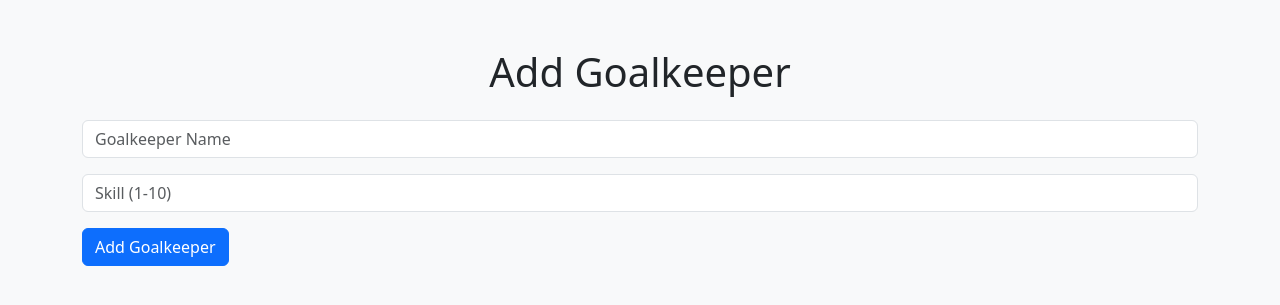
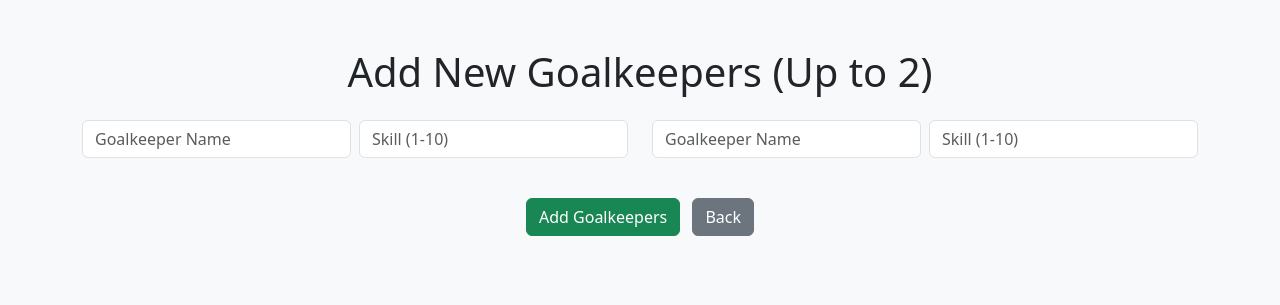
Before and after one commit to MarkkoFarmer/Team-Balancer, a Flask app: page /add_goalkeeper in a window 1280 px wide. Shown: the top 305 px of the page. Run offline with Flask 3, Linux system fonts and the light colour scheme.

Commit message:
Update add_goalkeeper.html

```diff
--- a/templates/add_goalkeeper.html
+++ b/templates/add_goalkeeper.html
@@ -2,20 +2,25 @@
 <html lang="en">
 <head>
     <meta charset="UTF-8">
-    <title>Add Goalkeeper</title>
+    <title>Add Goalkeepers</title>
     <link href="https://cdn.jsdelivr.net/npm/bootstrap@5.3.3/dist/css/bootstrap.min.css" rel="stylesheet">
 </head>
 <body class="bg-light p-5">
 <div class="container">
-    <h1 class="mb-4 text-center">Add Goalkeeper</h1>
+    <h1 class="text-center mb-4">Add New Goalkeepers (Up to 2)</h1>
     <form method="POST">
-        <div class="mb-3">
-            <input type="text" class="form-control" name="name" placeholder="Goalkeeper Name" required>
+        <div class="row">
+            {% for i in range(2) %}
+            <div class="col-md-6 mb-3 d-flex align-items-end">
+                <input type="text" name="gk_name_{{ i }}" class="form-control me-2" placeholder="Goalkeeper Name">
+                <input type="number" name="gk_skill_{{ i }}" class="form-control" placeholder="Skill (1-10)" min="1" max="10">
+            </div>
+            {% endfor %}
         </div>
-        <div class="mb-3">
-            <input type="number" class="form-control" name="skill" min="1" max="10" placeholder="Skill (1-10)" required>
+        <div class="text-center mt-4">
+            <button type="submit" class="btn btn-success">Add Goalkeepers</button>
+            <a href="{{ url_for('index') }}" class="btn btn-secondary ms-2">Back</a>
         </div>
-        <button type="submit" class="btn btn-primary">Add Goalkeeper</button>
     </form>
 </div>
 </body>
```
